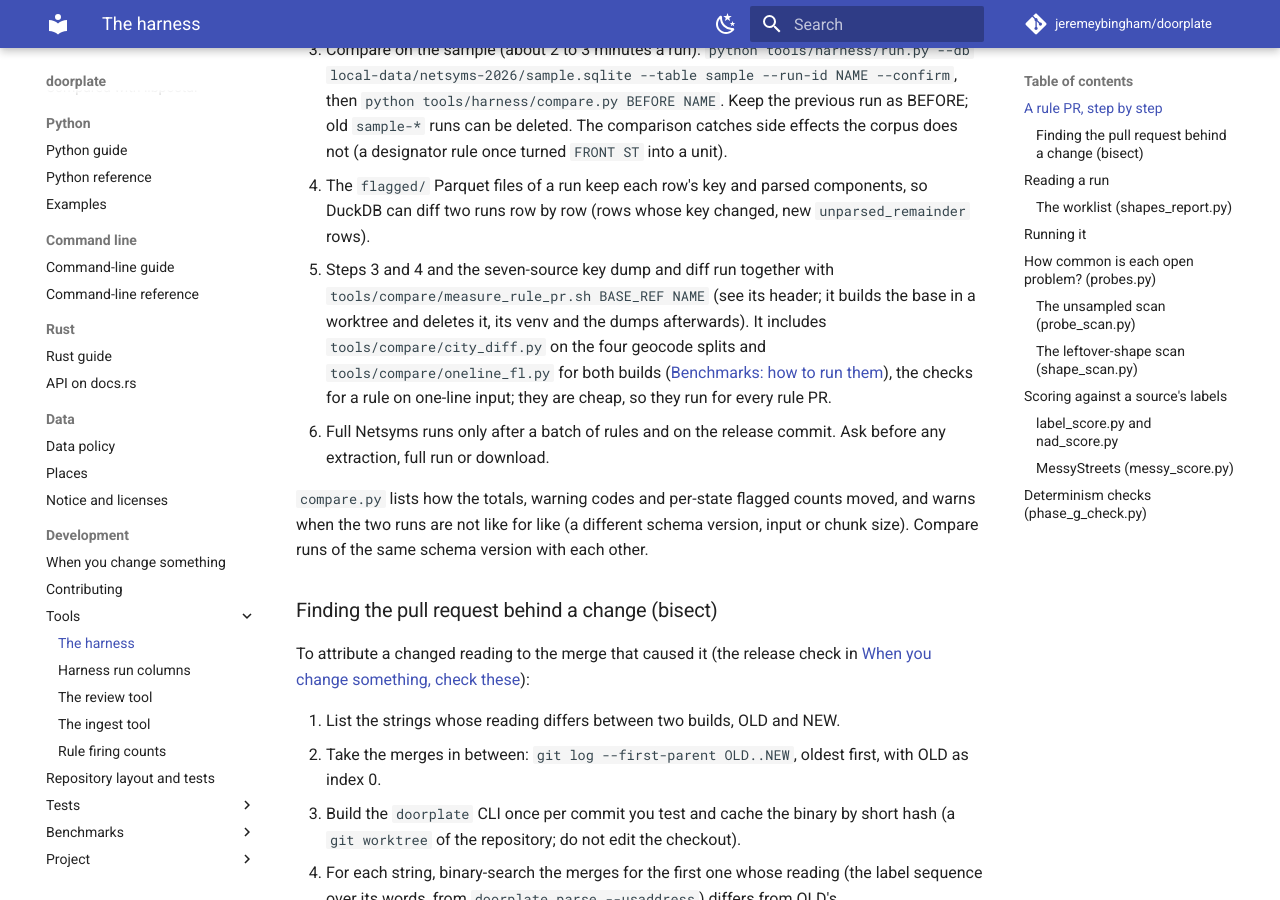
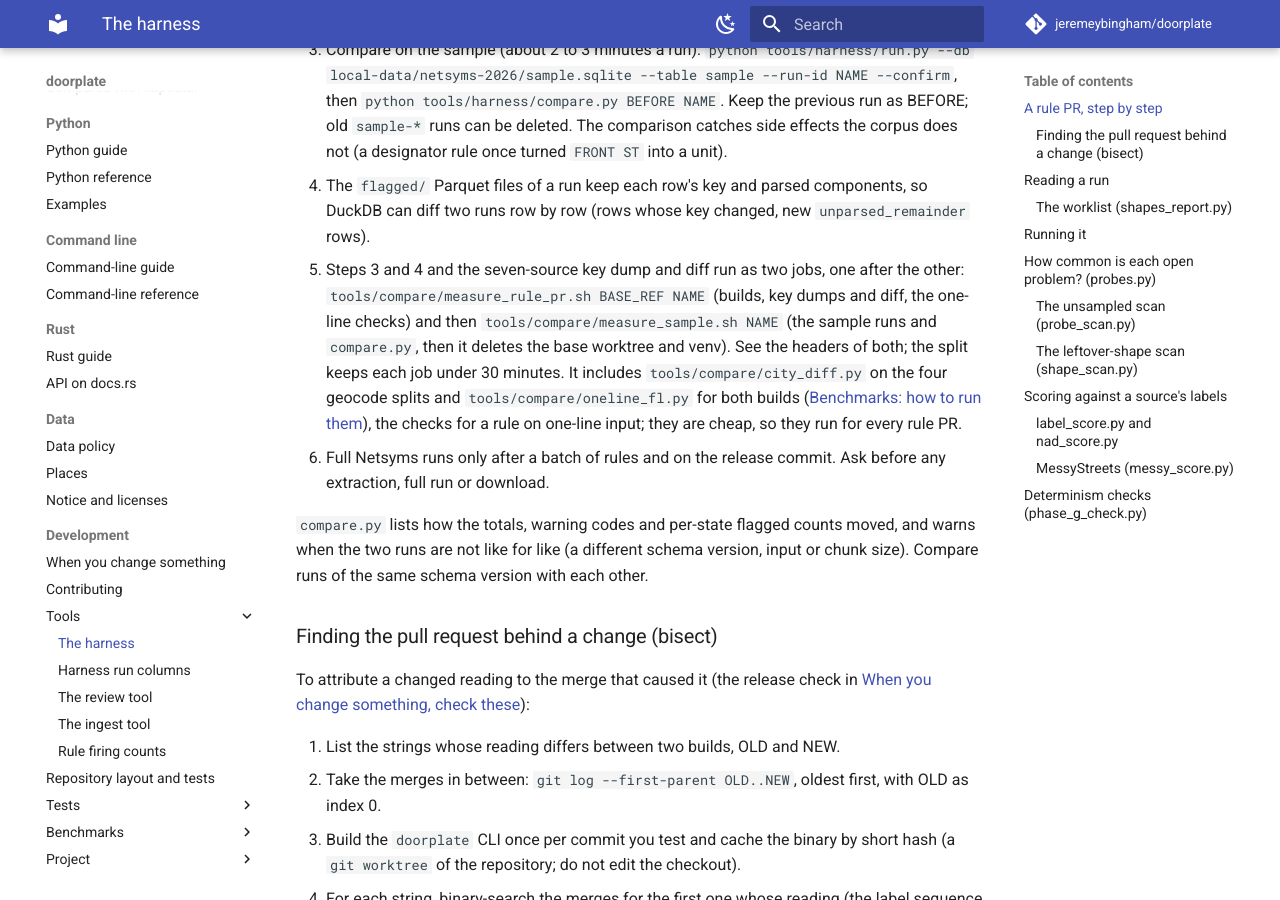
Before and after one commit to jeremeybingham/doorplate, an MkDocs documentation site: the page built from docs/tools/harness.md, in a window 1280 px wide and 900 px high, scrolled down 1386 px. Built offline with MkDocs 1.6.1 and Material for MkDocs 9.7.7, drawn with Linux system fonts in a browser that asks for light colours; comment, search, counter and statistics services are not loaded.

Commit message:
Run the Netsyms sample comparison as its own job
measure_rule_pr.sh (about 35 minutes) hit the 30-minute background limit on #244
and #750. It now stops after the key dumps, the diff and the one-line checks
(about 15 minutes) and writes measure-NAME/state.env; measure_sample.sh NAME runs
the two sample runs, compare.py and the worktree cleanup (13 to 27 minutes) and
resumes when run again. Tested against the cached #786 sample runs.

Co-Authored-By: Claude Opus 5.5 <noreply@anthropic.com>

```diff
--- a/docs/tools/harness.md
+++ b/docs/tools/harness.md
@@ -27,7 +27,7 @@ digits `9`) and counts, never at street names or rows.
 2. Change the rule. Add corpus cases with invented addresses ([`corpus.md`](../tests/corpus.md)); `tools/corpus/emit_expect.py` fills the emitter expectations from the spec, so teach it any change to the key. Add a row to [`usps-pub28-notes.md`](../usps-pub28-notes.md). Rerun the corpus test with `UPDATE_CORPUS_BASELINE=1` and commit `tests/corpus/passing.txt`.
 3. Compare on the sample (about 2 to 3 minutes a run): `python tools/harness/run.py --db local-data/netsyms-2026/sample.sqlite --table sample --run-id NAME --confirm`, then `python tools/harness/compare.py BEFORE NAME`. Keep the previous run as BEFORE; old `sample-*` runs can be deleted. The comparison catches side effects the corpus does not (a designator rule once turned `FRONT ST` into a unit).
 4. The `flagged/` Parquet files of a run keep each row's key and parsed components, so DuckDB can diff two runs row by row (rows whose key changed, new `unparsed_remainder` rows).
-5. Steps 3 and 4 and the seven-source key dump and diff run together with `tools/compare/measure_rule_pr.sh BASE_REF NAME` (see its header; it builds the base in a worktree and deletes it, its venv and the dumps afterwards). It includes `tools/compare/city_diff.py` on the four geocode splits and `tools/compare/oneline_fl.py` for both builds ([`running-benchmarks.md`](../running-benchmarks.md)), the checks for a rule on one-line input; they are cheap, so they run for every rule PR.
+5. Steps 3 and 4 and the seven-source key dump and diff run as two jobs, one after the other: `tools/compare/measure_rule_pr.sh BASE_REF NAME` (builds, key dumps and diff, the one-line checks) and then `tools/compare/measure_sample.sh NAME` (the sample runs and `compare.py`, then it deletes the base worktree and venv). See the headers of both; the split keeps each job under 30 minutes. It includes `tools/compare/city_diff.py` on the four geocode splits and `tools/compare/oneline_fl.py` for both builds ([`running-benchmarks.md`](../running-benchmarks.md)), the checks for a rule on one-line input; they are cheap, so they run for every rule PR.
 6. Full Netsyms runs only after a batch of rules and on the release commit. Ask before any extraction, full run or download.
 
 `compare.py` lists how the totals, warning codes and per-state flagged counts moved, and warns when the two runs are not like for like (a different schema version, input or chunk size). Compare runs of the same schema version with each other.
```
Also changed, not shown: CLAUDE.md (+1 -1 lines), 2 other files.
